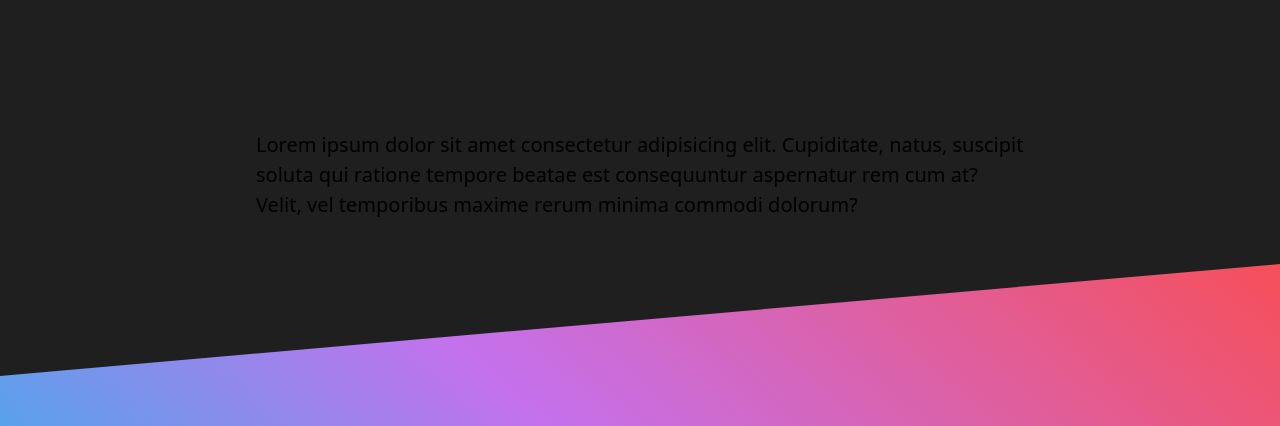
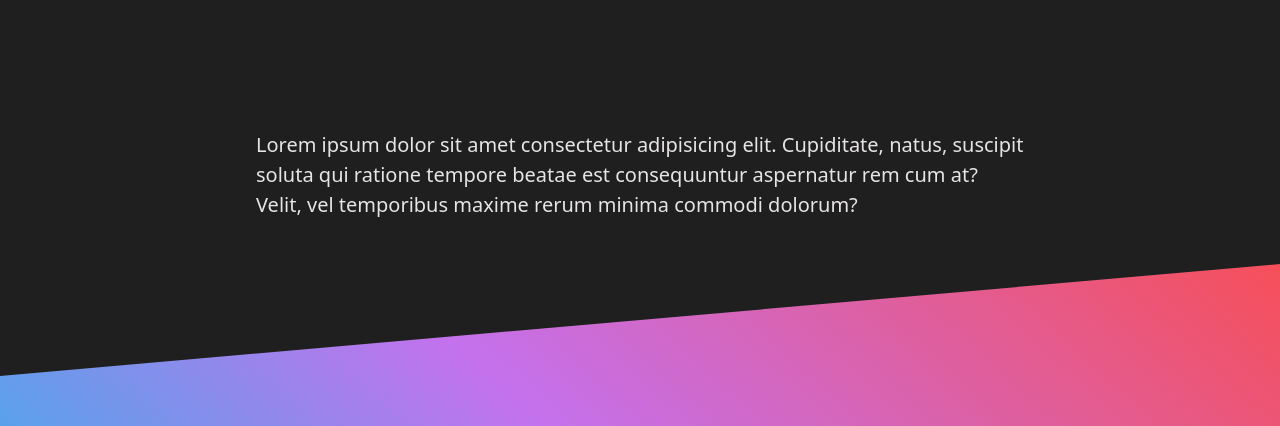
Before and after one commit to realib1/creativesection, a plain HTML site: page index.html in a window 1280 px wide. Shown: the part 116-542 px from the top of the page. Drawn offline with Linux system fonts and the light colour scheme.

Commit message:
color for color-schemes

```diff
--- a/style.css
+++ b/style.css
@@ -18,7 +18,7 @@ body {
   font-size: 1.25rem;
   line-height: 1.5;
   margin: 0;
-
+color: hsl(0, 5%, 90%);
   background: var(--body-bg);
 }
 
```
